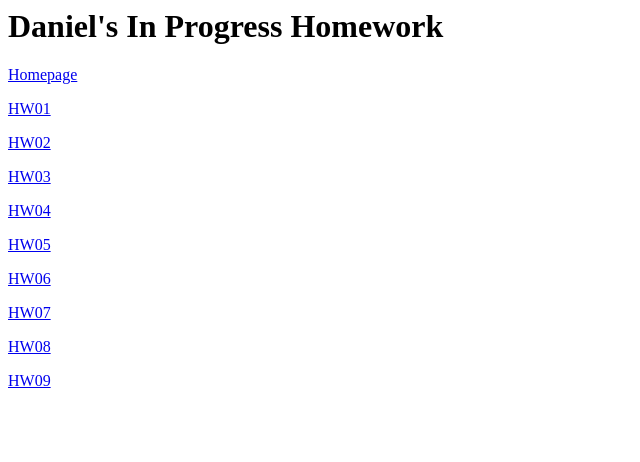
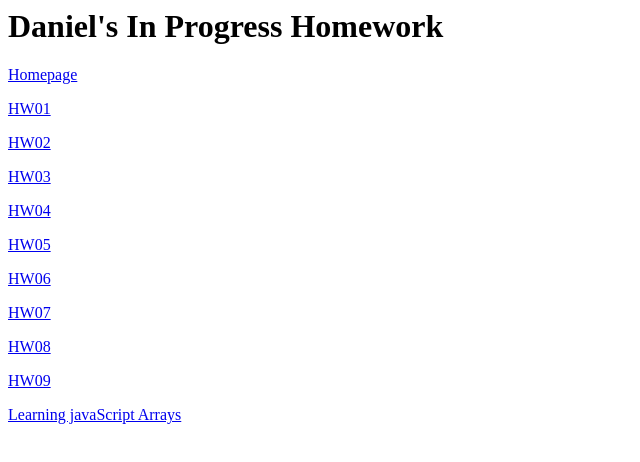
Before and after one commit to URCOzxc/Homework, a plain HTML site: page index.html in a window 1280 px wide. Shown: the whole page, without its empty margins (0-640 px from the left). Drawn offline with Linux system fonts and the light colour scheme.

Commit message:
made new html template

```diff
--- a/index.html
+++ b/index.html
@@ -14,5 +14,6 @@
         <p><a href="HW07/">HW07</a></p>
         <p><a href="HW08/">HW08</a></p>
         <p><a href="HW09/">HW09</a></p>
+        <p><a href="learningJSArrays/">Learning javaScript Arrays</a></p>
     </body>
 </html>
```
Also changed, not shown: learningJSArrays/array.html (renamed from javascript/JavaScriptArrays/array.html, +1 -0 lines), learningJSArrays/array.js (added).
